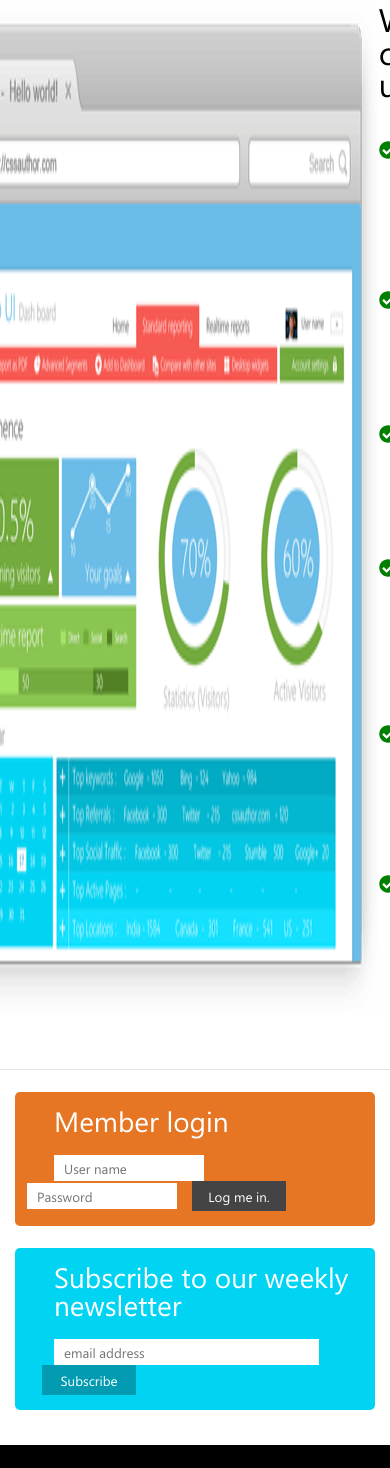
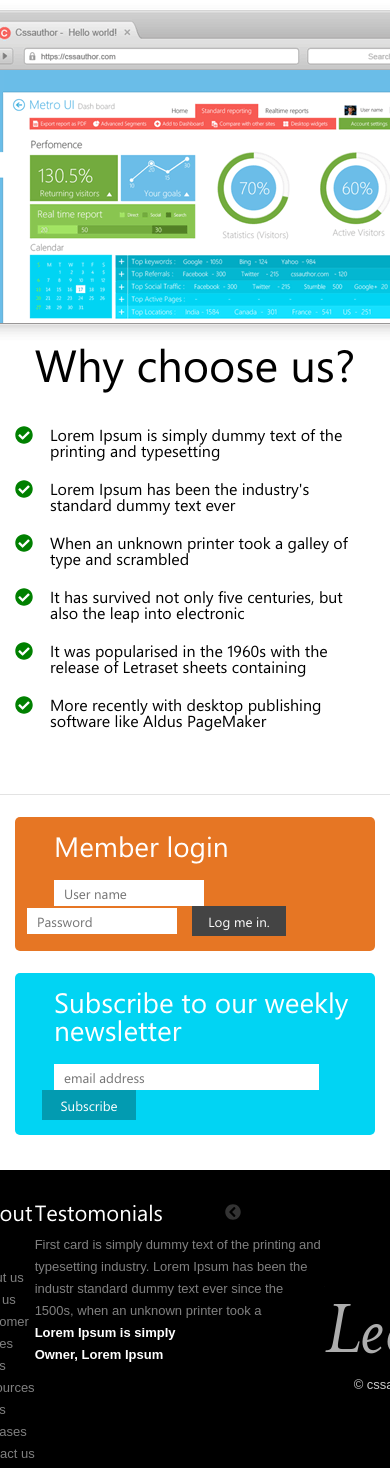
Before and after one commit to Demilicz/prof-website, a website built with webpack: page src/index.html in a window 390 px wide. Shown: the part 1908-3376 px from the top of the page. Built offline with nearby package versions, Linux system fonts and the light colour scheme; files whose address does not match are found by name.

Commit message:
adaptive part two

```diff
--- a/src/css/style.scss
+++ b/src/css/style.scss
@@ -290,8 +290,16 @@
   &__container {
     display: flex;
     justify-content: center;
+    align-items: center;
     margin-top: 25px;
     margin-bottom: 54px;
+    @media screen and (max-width:992px){
+      flex-direction: column;
+    }
+    img {
+      max-width: 490px;
+      max-height: 340px;
+    }
   }
 
   &__describe {
@@ -299,12 +307,19 @@
     display: flex;
     flex-direction: column;
     justify-content: center;
+    @media screen and (max-width:992px){
+      align-items: center;
+    }
   }
 
   &__title {
     font-size: 32.6px;
     font-weight: 300;
     margin-bottom: 30px;
+    @media screen and (max-width:992px){
+      font-weight: 500;
+      font-size: 45px;
+    }
   }
 
   &__item {
@@ -410,6 +425,9 @@
   &__container {
     display: flex;
     justify-content: center;
+    @media screen and (max-width:992px){
+      padding: 0;
+    }
   }
 
   &__about {
@@ -440,11 +458,6 @@
 
   &__carousel {
     flex: 0 0 21%;
-  }
-
-  &__nav {
-    display: flex;
-
   }
 
   &__slide {
```
